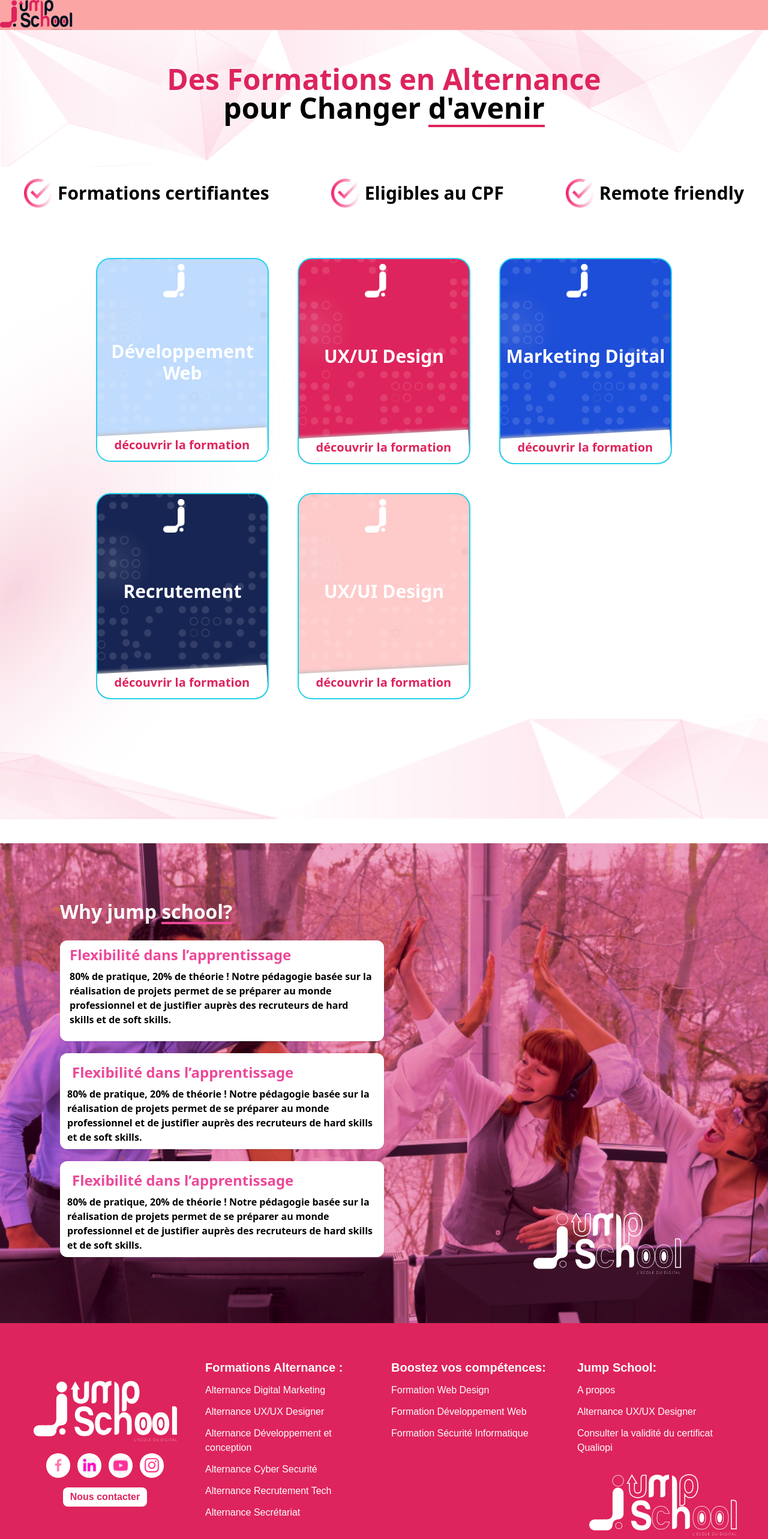
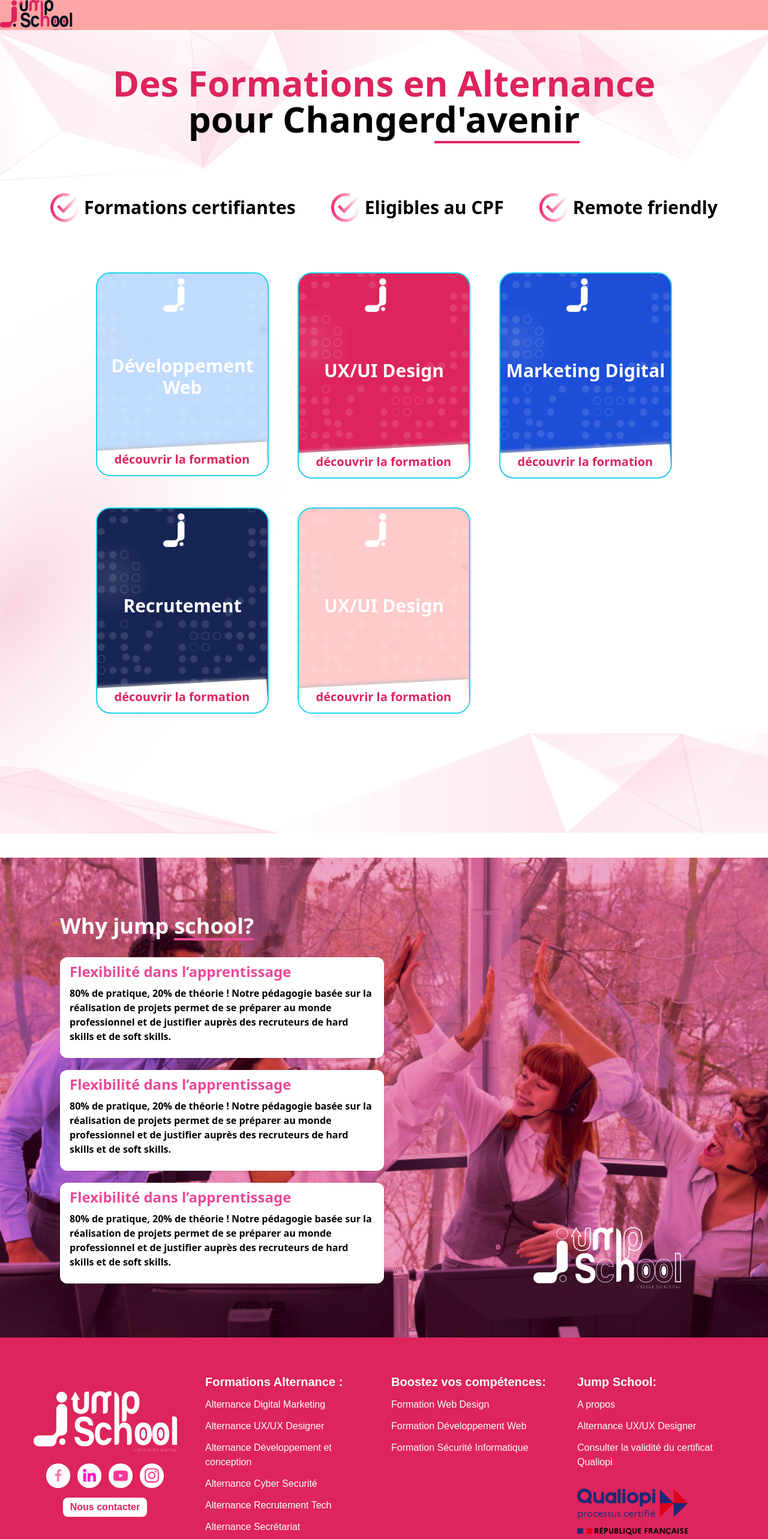
Before and after one commit to jumpschool/jump-school-vitrine, a React (Vite) app: page / in a window 1280 px wide. Shown: the top 2566 px of the page at 60% size. Built offline with nearby package versions, Linux system fonts and the light colour scheme; a web font is replaced by a local one.

Commit message:
Responsive for the why jump school section and fix responsive for the ipade screen for footer

```diff
--- a/src/Components/Footer/Footer.jsx
+++ b/src/Components/Footer/Footer.jsx
@@ -1,6 +1,6 @@
 import React from 'react';
 import LogoJumpFooter from "../../assets/Logos/LogoJumpFooter";
-import GroupImage from "../../assets/images/Group.png";
+import imageFooter from "../../assets/images/imageFooter.png";
 import instagram from "../../assets/images/instagram.png";
 import youtube from "../../assets/images/youtube.png";
 import facebook from "../../assets/images/facebook.png";
@@ -11,14 +11,14 @@
     <>
       <footer className="bg-customPink text-white py-10">
         <div className='container mx-auto px-4 md:px-6 lg:px-8'>
-          <div className='grid grid-cols-1 md:grid-cols-4 gap-6'>
+          <div className='grid grid-cols-1 md:grid-cols-2 lg:grid-cols-4 gap-6'>
             {/* Logo and Social Icons */}
             <div className='flex flex-col items-center justify-center mt-2'>
               <LogoJumpFooter />
               <div className='flex justify-center space-x-3 mt-5'>
                 <div className="footer-icons flex justify-center">
                   <div className="footer-image bg-white p-2 rounded-full">
-        <img src={ facebook} alt="Instagram" className="w-6" />
+                    <img src={facebook} alt="Facebook" className="w-6" />
                   </div>
                 </div>
                 <div className="footer-icons flex justify-center">
@@ -28,23 +28,21 @@
                 </div>
                 <div className="footer-icons flex justify-center">
                   <div className="footer-image bg-white p-2 rounded-full">
-        <img src={youtube} alt="Youtube" className="w-6" />
+                    <img src={youtube} alt="YouTube" className="w-6" />
                   </div>
                 </div>
                 <div className="footer-icons flex justify-center">
                   <div className="footer-image bg-white p-2 rounded-full">
-        <img src={instagram} alt="Facebook" className="w-6" />
+                    <img src={instagram} alt="Instagram" className="w-6" />
                   </div>
                 </div>
-
               </div>
               <button id="footer-button" className='bg-white rounded-lg py-1 text-customPink mt-4 font-oswald font-bold px-3'>
                 Nous contacter
               </button>
             </div>
 
-
-            {/* liste de Formations Alternance */}
+            {/* Formations Alternance */}
             <div className='text-white font-oswald text-center md:text-left'>
               <ul className="list-none">
                 <li className="mb-3 mt-5 text-xl font-bold">Formations Alternance :</li>
@@ -75,8 +73,8 @@
                 <li className="mb-3">Alternance UX/UX Designer</li>
                 <li className="mb-3">Consulter la validité du certificat Qualiopi</li>
               </ul>
-              <div className="flex justify-center ">
-                <img src={GroupImage} alt="Group" className="mt-5 w-32 md:w-auto " />
+              <div className="flex justify-center md:justify-start">
+                <img src={imageFooter} alt="Group" className="mt-5 w-32 md:w-auto" />
               </div>
             </div>
           </div>
--- a/src/Components/Formation-proposé/FirstSection.jsx
+++ b/src/Components/Formation-proposé/FirstSection.jsx
@@ -7,17 +7,19 @@
   return (
     <>
       <div className="">
-        <div className="title-container">
-          <h2 className="text-3xl md:text-5xl font-bold text-customPink mb-4 py-12">
+      <div className="title-container px-4 sm:px-8 lg:px-16">
+  <h2 className="text-3xl sm:text-4xl md:text-5xl lg:text-6xl font-bold text-customPink mb-4 py-12">
     Des Formations en Alternance <br />
     <span className="text-black">
-              pour Changer <span className="relative">
+      pour Changer
+      <span className="relative">
         d'avenir
         <span className="absolute left-0 bottom-0 w-full h-1 bg-customPink"></span>
       </span>
     </span>
   </h2>
 </div>
+
 
         <CategorieSection />
          <Cardes />
--- a/src/Components/Formation-proposé/categorieSection.jsx
+++ b/src/Components/Formation-proposé/categorieSection.jsx
@@ -3,19 +3,19 @@
 
 export default function CategorieSection() {
   return (
-    <div className="mx-5">
-      <div className="flex justify-between items-center p-5">
-        <div className="flex items-center">
+    <div className="px-5 lg:px-16">
+      <div className="flex flex-wrap justify-between items-center p-5">
+        <div className="flex items-center mb-4 md:mb-0">
           <img src={Frame} alt="" className="w-12 h-12"/>
-          <h3 className="text-3xl font-bold ml-2 font-custom">Formations certifiantes</h3>
+          <h3 className="text-xl md:text-3xl font-bold ml-2 font-custom">Formations certifiantes</h3>
+        </div>
+        <div className="flex items-center mb-4 md:mb-0">
+          <img src={Frame} alt="" className="w-12 h-12"/>
+          <h3 className="text-xl md:text-3xl font-bold ml-2 font-custom">Eligibles au CPF</h3>
         </div>
         <div className="flex items-center">
           <img src={Frame} alt="" className="w-12 h-12"/>
-          <h3 className="text-3xl font-bold ml-2 font-custom">Eligibles au CPF</h3>
-        </div>
-        <div className="flex items-center">
-          <img src={Frame} alt="" className="w-12 h-12"/>
-          <h3 className="text-3xl font-bold ml-2 font-custom">Remote friendly</h3>
+          <h3 className="text-xl md:text-3xl font-bold ml-2 font-custom">Remote friendly</h3>
         </div>
       </div>
     </div>
--- a/src/Components/JumpSchool/JumpSchoolSection.jsx
+++ b/src/Components/JumpSchool/JumpSchoolSection.jsx
@@ -5,53 +5,51 @@
 
 function JumpSchoolSection() {
   return (
-    <div className= 'bg-jumpschool-section p-5 '>
-      <div className='flex justify-between items-center h-full '>
-        <div className='w-[50%] mr-5 '>
-        <div>
-  <h1 className='text-5xl mb-5 font-bold pl-20'>
+    <div className='bg-jumpschool-section p-5'>
+      <div className='flex flex-col lg:flex-row justify-between items-center h-full'>
+        <div className='w-full lg:w-1/2 lg:mr-5 mb-5 lg:mb-0'>
+          <div className='pt-4'>
+            <h1 className='text-3xl text-white lg:text-4xl mb-3 lg:mb-5 font-extrabold pl-5 lg:pl-20'>
               Why jump <span className='text-white relative'>
                 <span className="after:absolute after:inline-block after:h-1 after:w-full after:bg-pink-500 after:bottom-0 after:left-0"></span>school?
               </span>
             </h1>
           </div>
 
-
-          <div className='space-y-5 pl-20 py-3 '>
-          <div className='bg-white px-4 pt-2 pb-4 rounded-xl shadow  '>
-            <h2 className='text-2xl pb-2 rounded text-pink-500 font-bold'>
+          <div className='space-y-3 lg:space-y-5 pl-5 lg:pl-20 py-2 lg:py-3'>
+            <div className='bg-white px-3 lg:px-4 pt-2 pb-3 lg:pb-4 rounded-xl shadow'>
+              <h2 className='text-xl lg:text-2xl pb-1 lg:pb-2 rounded text-pink-500 font-bold'>
                 Flexibilité dans l’apprentissage
               </h2>
-           <p className='font-semibold pb-2 '>
-         80% de pratique, 20% de théorie ! Notre pédagogie basée sur la <br />
+              <p className='text-sm lg:text-base font-semibold pb-1 lg:pb-2'>
+                80% de pratique, 20% de théorie ! Notre pédagogie basée sur la
                 réalisation de projets permet de se préparer au monde professionnel et de justifier auprès des recruteurs de hard skills et de soft skills.
               </p>
             </div>
 
-
-
-          <div className='bg-white px-3 py-2 rounded-xl shadow'>
-            <h2 className='text-2xl p-2 rounded text-pink-500 font-bold'>
+            <div className='bg-white px-3 lg:px-4 pt-2 pb-3 lg:pb-4 rounded-xl shadow'>
+              <h2 className='text-xl lg:text-2xl pb-1 lg:pb-2 rounded text-pink-500 font-bold'>
                 Flexibilité dans l’apprentissage
               </h2>
-           <p className='font-semibold'>
-         80% de pratique, 20% de théorie ! Notre pédagogie basée sur la <br />
-         réalisation de projets permet de se préparer au monde professionnel et de justifier auprès des recruteurs de hard skills et de soft skills.
-           </p>
-          </div>
-            <div className='bg-white px-3 py-2 rounded-xl shadow'>
-            <h2 className='text-2xl p-2 rounded text-pink-500 font-bold'>
-               Flexibilité dans l’apprentissage
-           </h2>
-           <p className='font-semibold'>
-         80% de pratique, 20% de théorie ! Notre pédagogie basée sur la <br />
+              <p className='text-sm lg:text-base font-semibold pb-1 lg:pb-2'>
+                80% de pratique, 20% de théorie ! Notre pédagogie basée sur la
                 réalisation de projets permet de se préparer au monde professionnel et de justifier auprès des recruteurs de hard skills et de soft skills.
               </p>
             </div>
 
+            <div className='bg-white px-3 lg:px-4 pt-2 pb-3 lg:pb-4 rounded-xl shadow'>
+              <h2 className='text-xl lg:text-2xl pb-1 lg:pb-2 rounded text-pink-500 font-bold'>
+                Flexibilité dans l’apprentissage
+              </h2>
+              <p className='text-sm lg:text-base font-semibold pb-1 lg:pb-2'>
+                80% de pratique, 20% de théorie ! Notre pédagogie basée sur la
+                réalisation de projets permet de se préparer au monde professionnel et de justifier auprès des recruteurs de hard skills et de soft skills.
+              </p>
             </div>
           </div>
-        <div className=' flex justify-center items-end w-[40%] h-[100%] p-[5%]'>
+        </div>
+
+        <div className='hidden lg:flex justify-center items-end w-[40%] h-[100%] p-[5%]'>
           <img src={Group} alt='Group' className=''/>
         </div>
       </div>
--- a/src/Components/JumpSchool/jump.css
+++ b/src/Components/JumpSchool/jump.css
@@ -10,8 +10,26 @@
   align-items: center;
 }
 
+@media (max-width: 1024px) {
+  .bg-jumpschool-section {
+    background-size: contain;
+    height: auto;
+    padding: 20px;
+  }
+}
 
-.bg-jumpschool-section h1 {
-  color: white;
-  font-size: 2rem;
+@media (max-width: 768px) {
+  .bg-jumpschool-section {
+    background-size: cover;
+    height: auto;
+    padding: 15px;
+  }
 }
+
+@media (max-width: 480px) {
+  .bg-jumpschool-section {
+    background-size: cover;
+    height: auto;
+    padding: 10px;
+  }
+}
```
Also changed, not shown: src/assets/images/imageFooter.png (added). Lines whose indentation alone changed are shown as unchanged.
